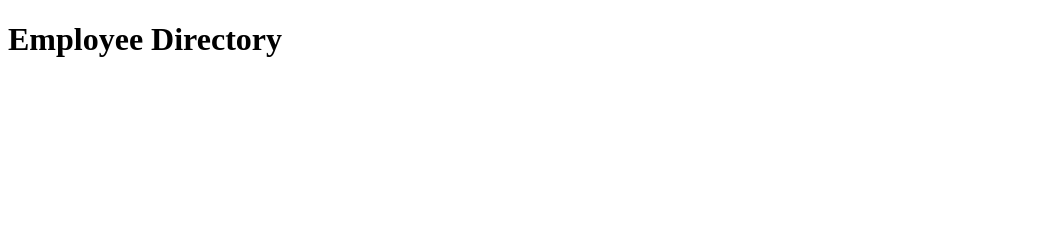
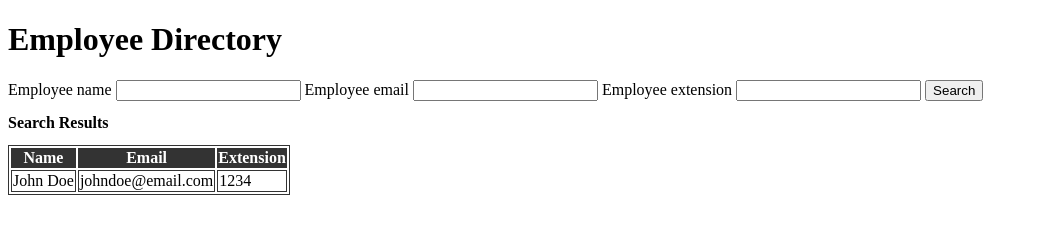
Before and after one commit to DogeSSBM/it_ext_website, a website: page public/index.html in a window 1280 px wide. Shown: the whole page, without its empty margins (0-1038 px from the left). Drawn offline with Linux system fonts and the light colour scheme.

Commit message:
Automatic commit.

```diff
--- a/public/index.html
+++ b/public/index.html
@@ -2,15 +2,46 @@
 <html lang="en">
 
 <head>
-    <meta charset="UTF-8">
-    <meta name="viewport" content="width=device-width, initial-scale=1.0">
-    <title>Employee Directory</title>
-    <script src="./index.js"></script>
-    <link href="./style.css" rel="stylesheet">
+	<meta charset="UTF-8">
+	<meta name="viewport" content="width=device-width, initial-scale=1.0">
+	<title>Employee Directory</title>
+	<script defer src="./index.js"></script>
+	<link href="./style.css" rel="stylesheet">
 </head>
 
 <body>
-    <h1>Employee Directory</h1>
+	<h1>Employee Directory</h1>
+	<form action="" method="get" class="form-search">
+		<div class="form-search">
+			<label for="name">Employee name</label>
+			<input type="text" name="name" id="name">
+
+			<label for="email">Employee email</label>
+			<input type="email" name="email" id="email">
+
+			<label for="extension">Employee extension</label>
+			<input type="extension" name="extension" id="extension">
+
+			<input type="submit" value="Search">
+		</div>
+		<div class="search-result">
+
+		</div>
+	</form>
+
+	<h2>Search Results</h2>
+	<table>
+		<thead>
+			<tr>
+			<th>Name</th><th>Email</th><th>Extension</th>
+			</tr>
+		</thead>
+		<tbody>
+			<tr>
+			<td>John Doe</td><td>johndoe@email.com</td><td>1234</td>
+			</tr>
+		</tbody>
+	</table>
 </body>
 
 </html>
--- a/public/style.css
+++ b/public/style.css
@@ -1,4 +1,20 @@
 h1{
-    color: black;
-    font-size: 2rem;
+	color: black;
+	font-size: 2rem;
 }
+
+h2{
+	color: black;
+	font-size: 1rem;
+}
+
+table,
+td {
+	border: 1px solid #333;
+}
+
+thead,
+tfoot {
+	background-color: #333;
+	color: #fff;
+}
```
Also changed, not shown: 2 other files.
